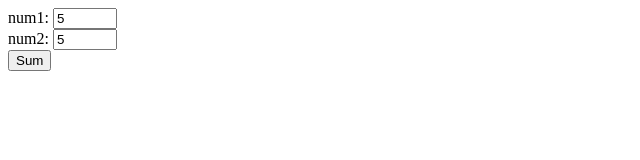
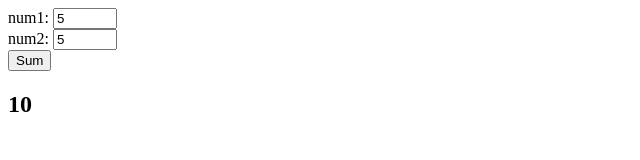
Before and after one commit to Farman1304/java, a plain HTML site: page do sum/index.html in a window 1280 px wide. Both pictures are taken after typing "5", "5" into the empty fields and a click on the button "Sum". Shown: the full height of the page, 0-640 px from the left. Drawn offline with Linux system fonts and the light colour scheme.

Commit message:
caculator

```diff
--- a/do sum/index.html
+++ b/do sum/index.html
@@ -18,6 +18,8 @@ num2: <input type="number" min="1"  max="100" id="num2">
 
 </form>
 
+<h2 id="RESULT"></h2>
+
 <script>
 
 function doSum () {
@@ -34,6 +36,8 @@ function doSum () {
 
  console.log("result: ", result);
 
+ document.querySelector("#RESULT").innerHTML=result;
+
 
 }
 
```
